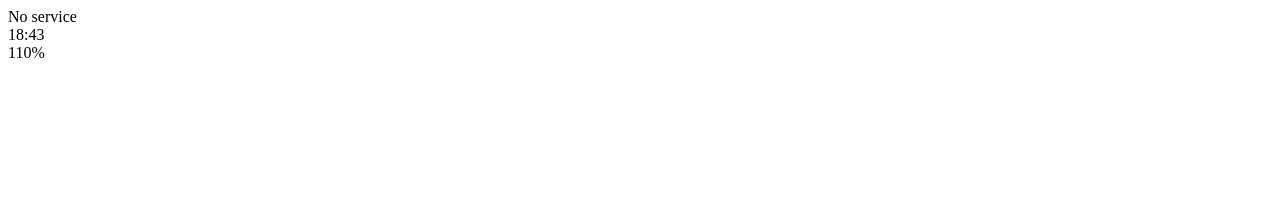
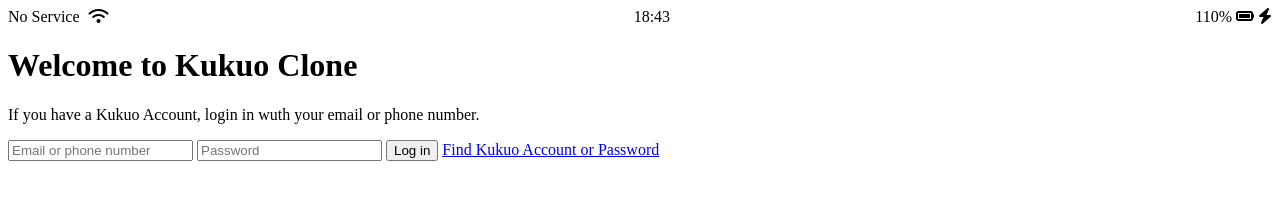
Before and after one commit to monkeyhurray/firstfile, a plain HTML site: page index.html in a window 1280 px wide. Drawn offline with Linux system fonts and the light colour scheme.

Commit message:
style.css

```diff
--- /dev/null
+++ b/css/styles.css
@@ -0,0 +1,8 @@
+.status-bar {
+  display: flex;
+  justify-content: space-between;
+}
+
+.status-bar__column:first-child span {
+  margin-right: 5px;
+}
--- a/index.html
+++ b/index.html
@@ -1,24 +1,44 @@
 <!DOCTYPE html>
 <html lang="en">
   <head>
+    <link rel="stylesheet" href="css/styles.css" />
     <meta charset="UTF-8" />
     <meta http-equiv="X-UA-Compatible" content="IE=edge" />
     <meta name="viewport" content="width=device-width, initial-scale=1.0" />
     <title>Welcome to first Github study</title>
   </head>
   <body>
-    <div id="startus-bar">
-      <div class="startus-bar__column">
-        <span>No service</span>
-        <!--Td Do: wifi Icon -->
+    <div class="status-bar">
+      <div class="status-bar__column">
+        <span>No Service</span>
+        <i class="fas fa-wifi"></i>
       </div>
-      <div class="startus-bar__column">
+      <div class="status-bar__column">
         <span>18:43</span>
       </div>
-      <div class="startus-bar__column"></div>
-      <span>110%</span>
-      <!-- Battery Icon -->
-      <!-- Lightning Icon -->
+      <div class="status-bar__column">
+        <span>110%</span>
+        <i class="fas fa-battery-full"></i>
+        <i class="fas fa-bolt"></i>
+      </div>
     </div>
+
+    <header class="welcome-header">
+      <h1 class="welcome-header_titlE">Welcome to Kukuo Clone</h1>
+      <p class="welcome-header_text">
+        If you have a Kukuo Account, login in wuth your email or phone number.
+      </p>
+    </header>
+
+    <form id="login-form">
+      <input type="text" placeholder="Email or phone number" />
+      <input type="text" placeholder="Password" />
+      <input type="submit" value="Log in" />
+      <a href="#">Find Kukuo Account or Password</a>
+    </form>
+    <script
+      src="https://kit.fontawesome.com/6478f529f2.js"
+      crossorigin="anonymous"
+    ></script>
   </body>
 </html>
```
